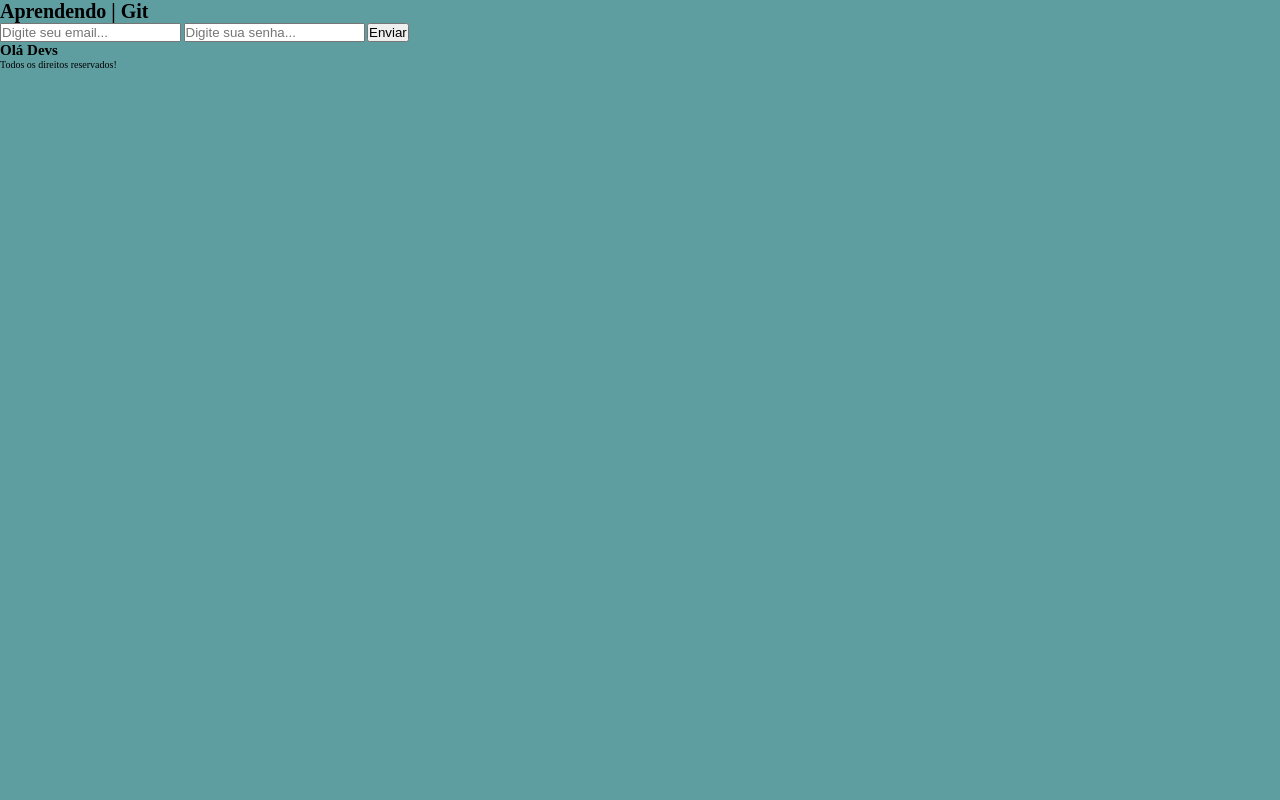
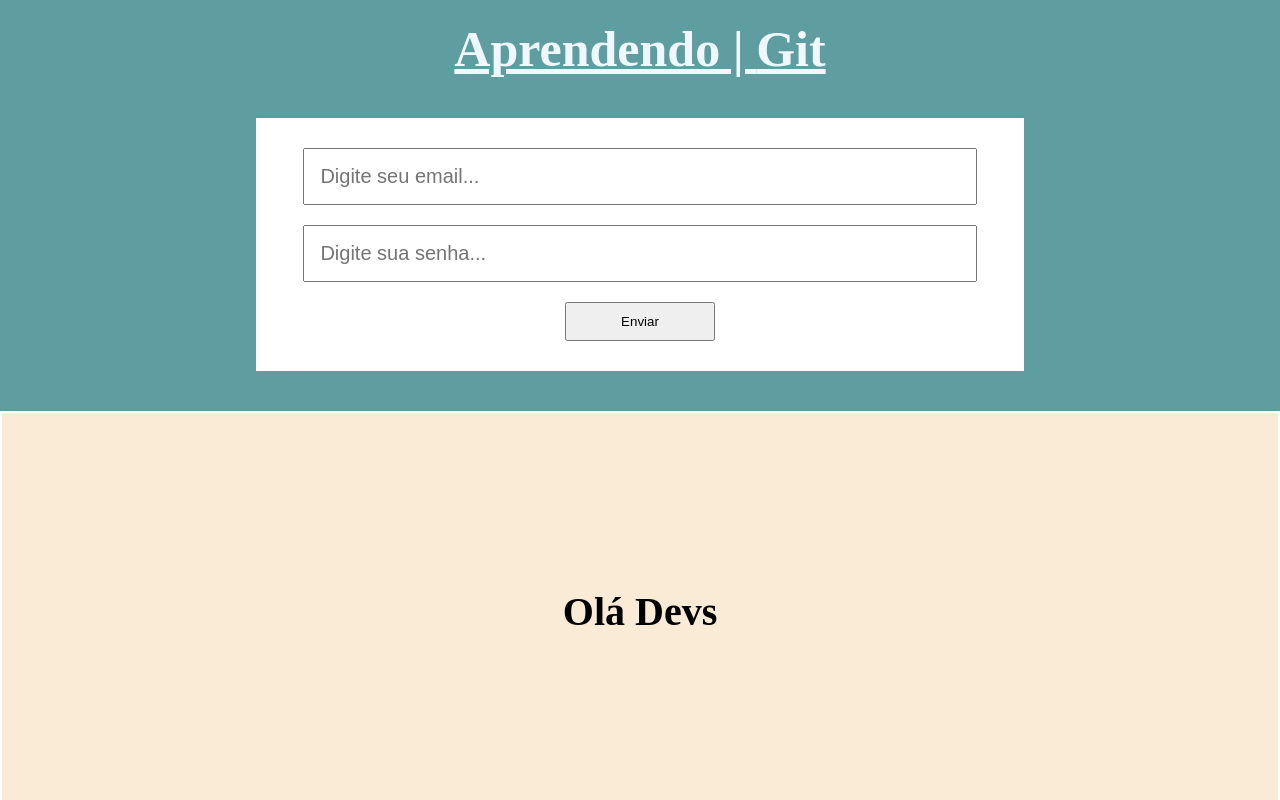
Before and after one commit to Wesley-Henrique-Dos-Santos/Git-teste, a plain HTML site: page index.html in a window 1280 px wide. Shown: the top 800 px of the page. Drawn offline with Linux system fonts and the light colour scheme.

Commit message:
Atualização do estilo

```diff
--- a/css/style.css
+++ b/css/style.css
@@ -11,3 +11,61 @@ html{
 body{
     background-color: cadetblue;
 }
+
+header h1{
+    text-align: center;
+    font-size: 5rem;
+    margin: 2rem 0;
+    text-decoration: underline;
+    color: aliceblue;
+}
+
+form{
+    background-color: #fff;
+    max-width: 768px;
+    margin: 4rem auto;
+    padding: 1rem;
+}
+
+input[type=email],input[type=password]{
+    width: 90%;
+    padding: 1.5rem;
+    display: block;
+    font-size: 2rem;
+    margin: 2rem auto;
+}
+
+input[type=submit]{
+    width: 150px;
+    padding: 1rem 3rem;
+    margin: 2rem auto;
+    display: block;
+}
+
+main{
+    background-color: antiquewhite;
+    height: 400px;
+    border: 2px solid #fff;
+    display: flex;
+    justify-content: center;
+    align-items: center;
+}
+
+main h2{
+    font-size: 4rem;
+}
+
+footer{
+    background-color: black;
+    height: 140px;
+    color: #fff;
+    display: flex;
+    align-items: end;
+    padding: 1rem;
+}
+
+footer p{
+    font-size: 2rem;
+    letter-spacing: 1rem;
+    font-weight: bold;
+}
```
